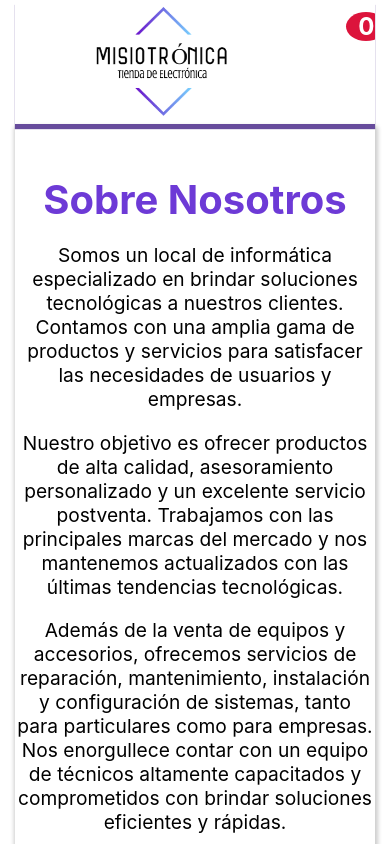
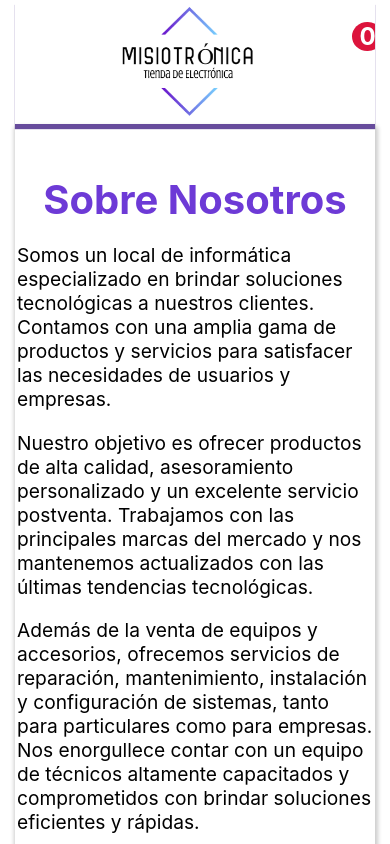
Before and after one commit to francovillarruel/misiotronica, a React (Create React App) app: page /sobrenosotros in a window 390 px wide. Shown: the top 844 px of the page. Built offline with nearby package versions, Linux system fonts and the light colour scheme; some icons are missing.

Commit message:
Update index.css

```diff
--- a/src/index.css
+++ b/src/index.css
@@ -25,6 +25,10 @@ code {
 }
 
 /*-----HEADER-----*/
+
+.hamburger-menu{
+  display: none;
+}
 header {
   width: 100%;
   min-height: 100px;
@@ -74,8 +78,8 @@ header .cart {
 }
 
 header .cart box-icon {
-  width: 65px;
-  height: 65px;
+  width: 55px;
+  height: 55px;
 }
 
 header .cart span {
@@ -480,6 +484,44 @@ button {
 }
 
 
+/* Estilos para el menú hamburguesa */
+.hamburger-menu {
+  display: block;
+  cursor: pointer;
+  padding: 15px;
+}
+
+.hamburger-menu .bar {
+  width: 30px;
+  height: 3px;
+  background-color: #6d3ad6;
+  margin: 6px 0;
+  transition: all 0.3s ease;
+
+}
+
+.hamburger-menu.active .bar:nth-child(1) {
+  transform: translateY(9px) rotate(45deg);
+}
+
+.hamburger-menu.active .bar:nth-child(2) {
+  opacity: 0;
+}
+
+.hamburger-menu.active .bar:nth-child(3) {
+  transform: translateY(-9px) rotate(-45deg);
+}
+
+/* Estilos para el menú lateral */
+.hambuger-menu-links {
+  display: none;
+}
+
+.hambuger-menu-links.showMenu {
+  display: block;
+}
+
+
 
 /*------media ------*/
 
@@ -487,6 +529,21 @@ button {
   header ul {
     display: none;
   }
+
+.sobre p{
+  text-align: left;
+}
+.tienda p{
+  text-align: left;}
+
+  .tienda ol{
+    text-align: left;
+    text-decoration: none;}
+
+    .tienda li{
+      text-align: left;}
+
+
 }
 
 @media screen and (max-width: 450px) {
@@ -508,4 +565,53 @@ button {
     width: 40px;
     height: 40px;
   }
+  header .cart box-icon {
+    width: 45px;
+    height: 45px;
+  }
+
+  header .cart span {
+    position: absolute;
+    top: -1rem;
+    right: -1.2rem;
+    width: 1.9rem;
+    height: -1.5rem;
+    border: 1p solid #ff0000;
+    border-radius: 50%;
+    display: flex;
+    align-items: center;
+    justify-content: center;
+    color: white;
+    padding: 0rem;
+    font-size: 1.5rem;
+    font-weight: 700;
+    background-color: crimson;
+  }
+
 }
+
+@media screen and (max-width: 800px) {
+  .hambuger-menu-links {
+    text-align: center;
+    margin-top: 5rem; /* Espacio entre el botón y los enlaces */
+
+  }
+
+  .hambuger-menu-links ul {
+    display: flex;
+    flex-direction: column;
+    padding: 1rem;
+  }
+
+  .hambuger-menu-links.showMenu {
+    display: block;
+    position: absolute;
+    background-color: white;
+    box-shadow: 3px 5px 1px  #674c9c;
+    top: 110px ; /* Altura del botón y margen */
+    left: 0;
+    transition: all 0.3s ease;
+    margin: 1rem;
+
+  }
+}
```
